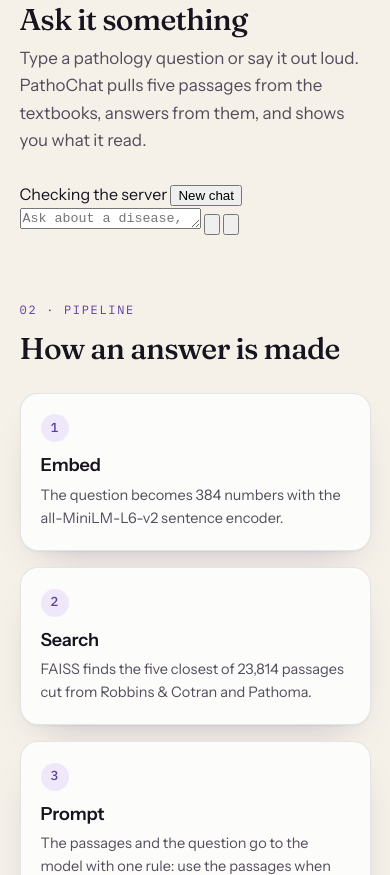
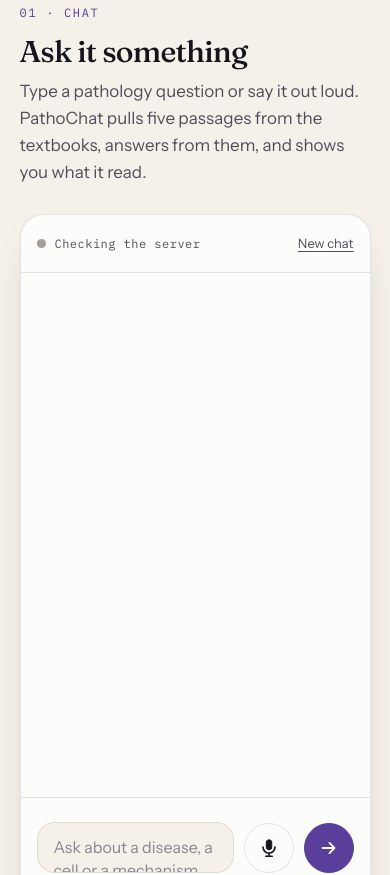
Before and after one commit to Mehdi-Abidi/Pathochat, a plain HTML site: page site/index.html in a window 390 px wide. Shown: the part 1125-2000 px from the top of the page. Drawn offline with nearby package versions, Linux system fonts and the light colour scheme; a script that the page names is missing.

Commit message:
Style the chat, the composer and the microphone button.

```diff
--- a/site/styles.css
+++ b/site/styles.css
@@ -251,35 +251,143 @@ h3 { margin: 0 0 6px; font-size: 18px; font-weight: 600; letter-spacing: -0.01em
 .sub { margin: 0; color: var(--ink-2); font-size: 17px; }
 .note { margin: 0; font-size: 14px; color: var(--ink-2); }
 
-.demo { display: grid; grid-template-columns: minmax(0, 0.8fr) minmax(0, 1.5fr); gap: 20px; align-items: start; }
-
-.questions { display: grid; gap: 8px; }
-
-.q-button {
-  font: inherit;
-  text-align: left;
-  color: var(--ink);
+.chatbox {
   background: var(--surface);
   border: 1px solid var(--ring);
-  border-radius: 14px;
-  padding: 13px 16px;
-  cursor: pointer;
-  line-height: 1.4;
-  font-size: 15px;
-  transition: border-color 0.15s ease, background 0.15s ease;
+  border-radius: 24px;
+  box-shadow: var(--shadow);
+  overflow: hidden;
+  display: grid;
 }
 
-.q-button:hover { border-color: var(--accent); }
-.q-button[aria-selected="true"] { background: var(--accent-soft); border-color: var(--accent); font-weight: 500; }
+.chat-top {
+  display: flex;
+  justify-content: space-between;
+  align-items: center;
+  gap: 12px;
+  padding: 14px clamp(16px, 2.4vw, 26px);
+  border-bottom: 1px solid var(--grid);
+  font-size: 13px;
+}
 
-.chat {
+.api { display: inline-flex; align-items: center; gap: 9px; color: var(--ink-2); font-family: var(--mono); font-size: 12px; letter-spacing: 0.04em; }
+.api-dot { width: 9px; height: 9px; border-radius: 50%; background: var(--neutral); }
+.api[data-state="live"] .api-dot { background: var(--good); box-shadow: 0 0 0 4px rgba(12, 163, 12, 0.16); }
+.api[data-state="wait"] .api-dot { background: var(--accent); animation: blink 1.1s ease-in-out infinite; }
+@keyframes blink { 50% { opacity: 0.25; } }
+
+.textbutton {
+  font: inherit;
+  font-size: 13px;
+  color: var(--ink-2);
+  background: none;
+  border: 0;
+  padding: 4px 0;
+  cursor: pointer;
+  text-decoration: underline;
+  text-underline-offset: 3px;
+}
+
+.textbutton:hover { color: var(--ink); }
+
+.messages {
+  height: min(62vh, 620px);
+  min-height: 340px;
+  overflow-y: auto;
+  padding: clamp(16px, 2.4vw, 26px);
+  display: grid;
+  align-content: start;
+  gap: 18px;
+  scroll-behavior: smooth;
+}
+
+.msg { min-width: 0; }
+.msg.bot { max-width: 880px; }
+.msg.user .bubble-q { margin-bottom: 0; }
+.msg-actions { margin-top: 10px; }
+.problem { color: var(--ink-2); }
+
+.thinking { display: inline-flex; align-items: center; gap: 6px; color: var(--ink-2); font-size: 14px; }
+.thinking span { width: 7px; height: 7px; border-radius: 50%; background: var(--accent); animation: bob 1s ease-in-out infinite; }
+.thinking span:nth-child(2) { animation-delay: 0.15s; }
+.thinking span:nth-child(3) { animation-delay: 0.3s; }
+.thinking em { font-style: normal; margin-left: 8px; }
+@keyframes bob { 0%, 100% { opacity: 0.25; transform: translateY(0); } 50% { opacity: 1; transform: translateY(-3px); } }
+
+.suggest {
+  display: flex;
+  gap: 8px;
+  overflow-x: auto;
+  padding: 12px clamp(16px, 2.4vw, 26px);
+  border-top: 1px solid var(--grid);
+  scrollbar-width: thin;
+}
+
+.chipbutton {
+  flex: none;
+  font: inherit;
+  font-size: 13.5px;
+  color: var(--ink);
+  background: var(--accent-soft);
+  border: 1px solid transparent;
+  border-radius: 999px;
+  padding: 7px 14px;
+  cursor: pointer;
+  white-space: nowrap;
+}
+
+.chipbutton:hover { border-color: var(--accent); }
+
+.composer {
+  display: grid;
+  grid-template-columns: 1fr auto auto;
+  gap: 10px;
+  align-items: end;
+  padding: 0 clamp(16px, 2.4vw, 26px) 6px;
+}
+
+.composer textarea {
+  font: inherit;
+  color: var(--ink);
+  background: var(--plane);
+  border: 1px solid var(--ring);
+  border-radius: 18px;
+  padding: 13px 16px;
+  resize: none;
+  min-height: 50px;
+  max-height: 160px;
+  line-height: 1.45;
+  width: 100%;
+}
+
+.composer textarea:focus { outline: 2px solid var(--accent); outline-offset: 1px; }
+.composer textarea::placeholder { color: var(--muted); }
+
+.round {
+  width: 50px;
+  height: 50px;
+  border-radius: 50%;
+  border: 1px solid var(--ring);
   background: var(--surface);
-  border: 1px solid var(--ring);
-  border-radius: 20px;
-  box-shadow: var(--shadow);
-  padding: clamp(18px, 2.4vw, 28px);
-  min-width: 0;
+  color: var(--ink);
+  cursor: pointer;
+  display: grid;
+  place-items: center;
+  transition: transform 0.12s ease, background 0.15s ease;
 }
+
+.round svg { width: 22px; height: 22px; fill: currentColor; stroke: currentColor; }
+.round:hover { transform: translateY(-1px); border-color: var(--accent); }
+.round.send { background: var(--accent); border-color: var(--accent); color: #fff; }
+.round.send svg { fill: none; }
+.round[aria-pressed="true"] { background: var(--critical); border-color: var(--critical); color: #fff; animation: pulse 1.2s ease-out infinite; }
+@keyframes pulse { 0% { box-shadow: 0 0 0 0 rgba(208, 59, 59, 0.45); } 100% { box-shadow: 0 0 0 14px rgba(208, 59, 59, 0); } }
+.composer.busy .send { opacity: 0.5; pointer-events: none; }
+
+:root[data-theme="dark"] .round.send { color: #17131f; }
+@media (prefers-color-scheme: dark) { :root:where(:not([data-theme="light"])) .round.send { color: #17131f; } }
+
+.hint { margin: 0; min-height: 34px; padding: 4px clamp(16px, 2.4vw, 26px) 12px; font-size: 13px; color: var(--muted); }
 
 .chat-meta { display: flex; gap: 8px; flex-wrap: wrap; margin-bottom: 16px; }
 
@@ -322,19 +430,6 @@ h3 { margin: 0 0 6px; font-size: 18px; font-weight: 600; letter-spacing: -0.01em
 .source { margin-top: 12px; padding-left: 14px; border-left: 2px solid var(--axis); }
 .source-head { font-family: var(--mono); font-size: 11px; letter-spacing: 0.04em; color: var(--muted); }
 .source p { margin: 4px 0 0; font-family: var(--serif); font-size: 15px; color: var(--ink-2); line-height: 1.5; }
-
-.callout {
-  margin-top: 20px;
-  display: grid;
-  grid-template-columns: minmax(0, 1fr) minmax(0, 1fr);
-  gap: 20px;
-  align-items: center;
-  background: var(--accent-soft);
-  border-radius: 20px;
-  padding: clamp(18px, 2.4vw, 28px);
-}
-
-.callout p { margin: 0; color: var(--ink-2); font-size: 15px; }
 
 pre {
   margin: 0;
@@ -533,13 +628,12 @@ footer { max-width: 1180px; margin: 0 auto; padding: 44px clamp(16px, 5vw, 64px)
 @keyframes fade { from { opacity: 0; transform: translateY(6px); } to { opacity: 1; transform: none; } }
 
 @media (max-width: 960px) {
-  .hero-grid, .demo, .split, .split.even, .callout { grid-template-columns: minmax(0, 1fr); }
+  .hero-grid, .split, .split.even { grid-template-columns: minmax(0, 1fr); }
   .pipeline { grid-template-columns: repeat(2, minmax(0, 1fr)); }
   .pipeline li + li::before { display: none; }
   .tiles { grid-template-columns: repeat(2, minmax(0, 1fr)); }
   .slide { transform: none; }
-  .questions { grid-auto-flow: column; grid-auto-columns: minmax(220px, 72%); overflow-x: auto; padding-bottom: 6px; scroll-snap-type: x proximity; }
-  .q-button { scroll-snap-align: start; }
+}
 }
 
 @media (max-width: 560px) {
```
